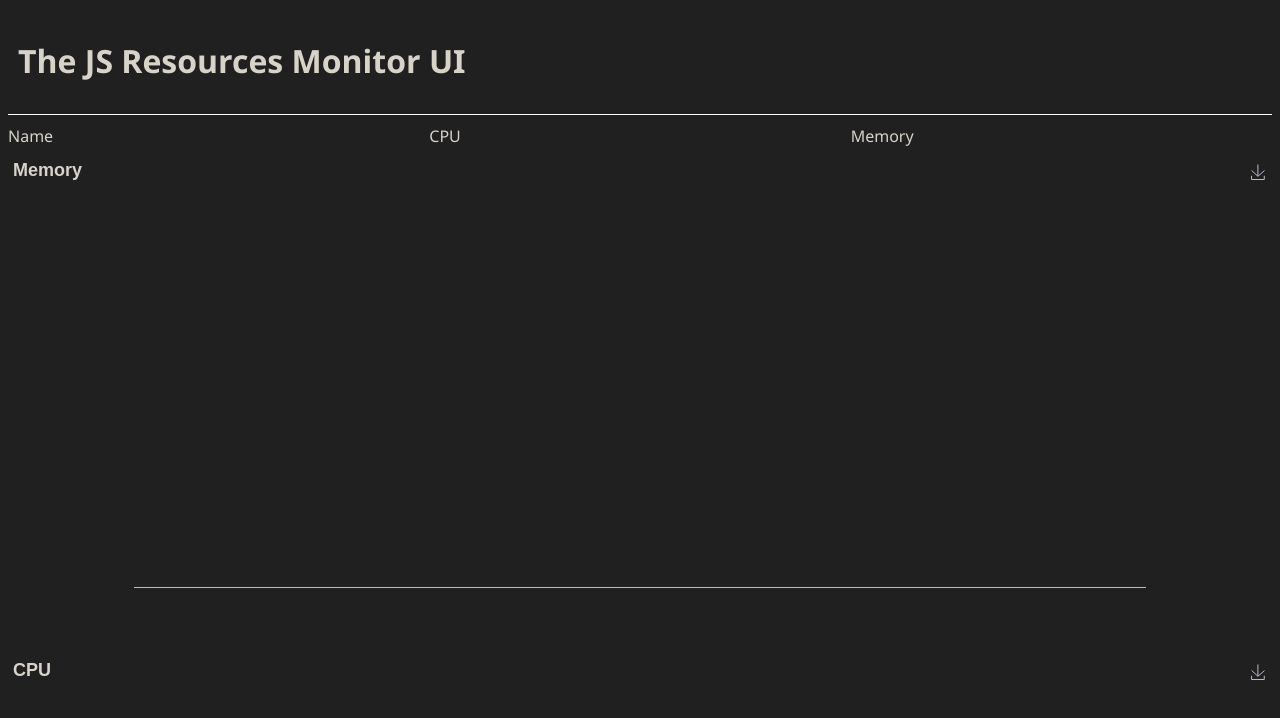
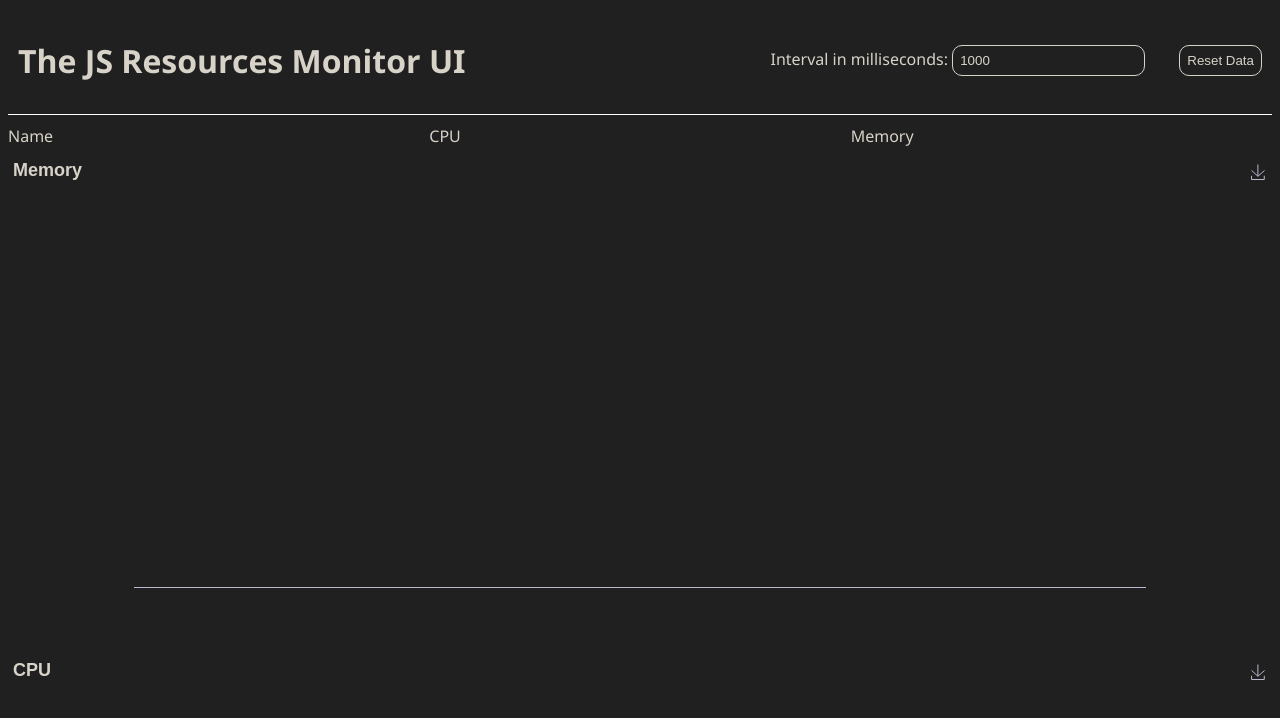
Before and after one commit to EduardoPetrini/js-monitor-server, a website: page public/index.html in a window 1280 px wide. Shown: the top 718 px of the page. Drawn offline with nearby package versions, Linux system fonts and the light colour scheme; no server answers.

Commit message:
chore: let user change the interval and reset the chart data

```diff
--- a/public/index.html
+++ b/public/index.html
@@ -33,12 +33,50 @@
         width: 100%;
         height: 500px;
       }
+
+      .header-tools {
+        display: flex;
+        justify-content: space-between;
+        align-items: center;
+      }
+
+      .interval-input {
+        border-radius: 10px;
+        border: 1px solid rgb(216, 211, 200);
+        background-color: inherit;
+        color: inherit;
+        padding: 7px;
+      }
+
+      .btn-reset {
+        margin-left: 30px;
+        background-color: inherit;
+        color: inherit;
+        padding: 7px;
+        border-radius: 10px;
+        border: 1px solid rgb(216, 211, 200);
+        cursor: pointer;
+      }
+      .btn-reset:hover {
+        background-color: rgb(61, 61, 61);
+      }
+      .btn-reset:active {
+        background-color: rgb(80, 80, 80);
+      }
     </style>
   </head>
   <body>
     <div class="container">
       <header>
-        <h1>The JS Resources Monitor UI</h1>
+        <div class="header-tools">
+          <h1>The JS Resources Monitor UI</h1>
+          <div class="params">
+            <label for="interval">Interval in milliseconds: </label>
+            <input type="number" name="interval" id="interval" min="100" class="interval-input" placeholder="interval in MS" />
+
+            <button type="button" id="reset" class="btn-reset">Reset Data</button>
+          </div>
+        </div>
       </header>
       <main>
         <div class="process-details">
@@ -75,6 +113,45 @@
         const cpuBox = document.getElementById('cpuBox');
         cpuBox.innerText = `CPU: ${mainCpu} Ms`;
       });
+
+      async function setInterval(interval) {
+        await fetch('/interval', {
+          headers: {
+            'Content-type': 'application/json',
+          },
+          method: 'POST',
+          body: JSON.stringify({ interval }),
+        });
+      }
+
+      window.onload = async function () {
+        const input = document.getElementById('interval');
+        input.addEventListener('keypress', async event => {
+          if (event.key === 'Enter') {
+            let value = input.value;
+            if (value < 100) {
+              value = 100;
+              input.value = value;
+            }
+
+            window.localStorage.setItem('interval', value);
+            await setInterval(value);
+          }
+        });
+
+        const reset = document.getElementById('reset');
+        reset.addEventListener('click', event => {
+          resetEcharts();
+          index = 0;
+        });
+
+        let interval = window.localStorage.getItem('interval');
+        if (!interval || Number(interval) < 100) {
+          interval = 1000;
+        }
+        input.value = interval;
+        await setInterval(interval);
+      };
     </script>
   </body>
 </html>
--- a/public/js/buildEcharts.js
+++ b/public/js/buildEcharts.js
@@ -149,3 +149,7 @@ function updateEcharts(data, memChart, cpuChart, index) {
     })),
   });
 }
+
+function resetEcharts() {
+  Object.keys(chartData).forEach(key => (chartData[key] = []));
+}
--- a/src/monitor.js
+++ b/src/monitor.js
@@ -1,4 +1,5 @@
 import EventEmitter from 'events';
+import { logger } from './logger.js';
 import { toMb } from './genericFunctions.js';
 
 export class Monitor extends EventEmitter {
@@ -21,6 +22,7 @@ export class Monitor extends EventEmitter {
 
   stopMonitor() {
     if (this.currentInterval) {
+      logger.info('Resetting the monitor');
       clearInterval(this.currentInterval);
     }
   }
@@ -28,6 +30,7 @@ export class Monitor extends EventEmitter {
   startMonitor() {
     this.stopMonitor();
     let previousCpu = process.cpuUsage();
+    logger.info('Starting the monitor: ' + this.intervalMs);
 
     const details = { name: process.env.INIT_CWD };
     this.currentInterval = setInterval(() => {
```
Also changed, not shown: src/server.js (+8 -0 lines).
